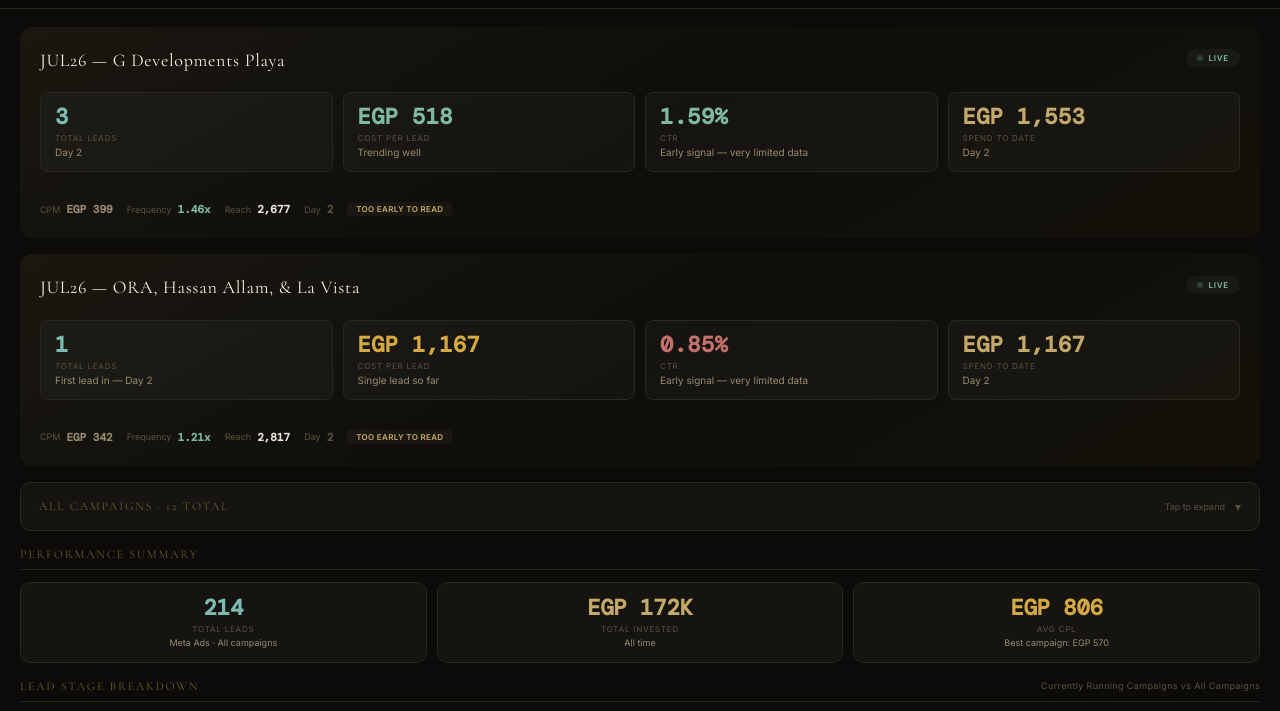
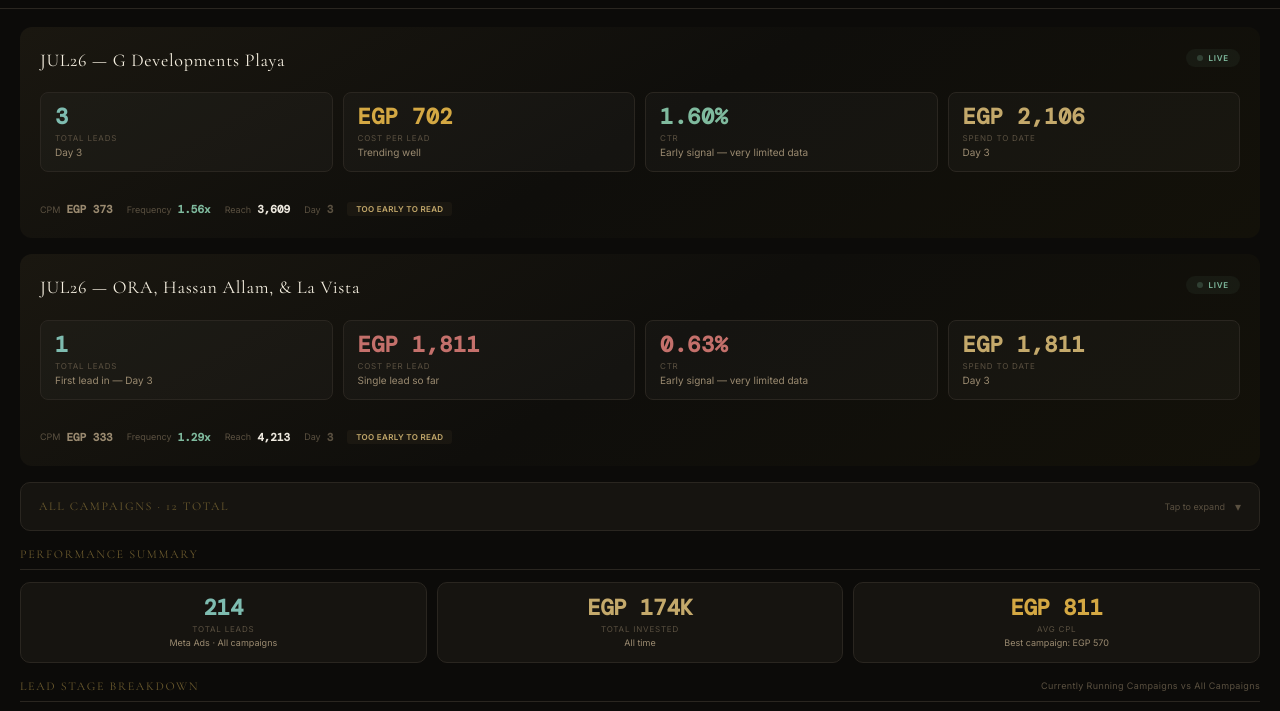
Before and after one commit to Bakry566/maskanconsultancydashboard, a website: page public/index.html in a window 1280 px wide. Shown: the part 50-761 px from the top of the page. Drawn offline with nearby package versions, Linux system fonts and the light colour scheme.

Commit message:
Add files via upload

```diff
--- a/package.json
+++ b/package.json
@@ -1 +1 @@
-{"name":"maskan-command","version":"16.0.0","private":true}
+{"name":"maskan-command","version":"17.0.0","private":true}
--- a/public/index.html
+++ b/public/index.html
@@ -175,16 +175,16 @@ html,body{background:var(--bg);color:var(--txt);font-family:'Inter',sans-serif;-
       <div class="b-live"><div class="lpulse"></div><span>Live</span></div>
     </div>
     <div class="b-kpis">
-      <div class="bk"><div class="bk-val" style="color:var(--teal)">3</div><div class="bk-lbl">Total Leads</div><div class="bk-sub">Day 2</div></div>
-      <div class="bk"><div class="bk-val" style="color:var(--green)">EGP 518</div><div class="bk-lbl">Cost Per Lead</div><div class="bk-sub">Trending well</div></div>
-      <div class="bk"><div class="bk-val" style="color:var(--green)">1.59%</div><div class="bk-lbl">CTR</div><div class="bk-sub">Early signal — very limited data</div></div>
-      <div class="bk"><div class="bk-val" style="color:var(--gold)">EGP 1,553</div><div class="bk-lbl">Spend to Date</div><div class="bk-sub">Day 2</div></div>
+      <div class="bk"><div class="bk-val" style="color:var(--teal)">3</div><div class="bk-lbl">Total Leads</div><div class="bk-sub">Day 3</div></div>
+      <div class="bk"><div class="bk-val" style="color:var(--amber)">EGP 702</div><div class="bk-lbl">Cost Per Lead</div><div class="bk-sub">Trending well</div></div>
+      <div class="bk"><div class="bk-val" style="color:var(--green)">1.60%</div><div class="bk-lbl">CTR</div><div class="bk-sub">Early signal — very limited data</div></div>
+      <div class="bk"><div class="bk-val" style="color:var(--gold)">EGP 2,106</div><div class="bk-lbl">Spend to Date</div><div class="bk-sub">Day 3</div></div>
     </div>
     <div class="b-foot">
-      <div class="bf-item"><span class="bf-lbl">CPM</span><span class="bf-val" style="color:var(--txt2)">EGP 399</span></div>
-      <div class="bf-item"><span class="bf-lbl">Frequency</span><span class="bf-val" style="color:var(--green)">1.46x</span></div>
-      <div class="bf-item"><span class="bf-lbl">Reach</span><span class="bf-val">2,677</span></div>
-      <div class="bf-item"><span class="bf-lbl">Day</span><span class="bf-val" style="color:var(--sub)">2</span></div>
+      <div class="bf-item"><span class="bf-lbl">CPM</span><span class="bf-val" style="color:var(--txt2)">EGP 373</span></div>
+      <div class="bf-item"><span class="bf-lbl">Frequency</span><span class="bf-val" style="color:var(--green)">1.56x</span></div>
+      <div class="bf-item"><span class="bf-lbl">Reach</span><span class="bf-val">3,609</span></div>
+      <div class="bf-item"><span class="bf-lbl">Day</span><span class="bf-val" style="color:var(--sub)">3</span></div>
       <span class="freq-pill" style="background:var(--gbg);color:var(--gold);border:1px solid var(--gold)28">Too early to read</span>
     </div>
   </div>
@@ -195,16 +195,16 @@ html,body{background:var(--bg);color:var(--txt);font-family:'Inter',sans-serif;-
       <div class="b-live"><div class="lpulse"></div><span>Live</span></div>
     </div>
     <div class="b-kpis">
-      <div class="bk"><div class="bk-val" style="color:var(--teal)">1</div><div class="bk-lbl">Total Leads</div><div class="bk-sub">First lead in — Day 2</div></div>
-      <div class="bk"><div class="bk-val" style="color:var(--amber)">EGP 1,167</div><div class="bk-lbl">Cost Per Lead</div><div class="bk-sub">Single lead so far</div></div>
-      <div class="bk"><div class="bk-val" style="color:var(--red)">0.85%</div><div class="bk-lbl">CTR</div><div class="bk-sub">Early signal — very limited data</div></div>
-      <div class="bk"><div class="bk-val" style="color:var(--gold)">EGP 1,167</div><div class="bk-lbl">Spend to Date</div><div class="bk-sub">Day 2</div></div>
+      <div class="bk"><div class="bk-val" style="color:var(--teal)">1</div><div class="bk-lbl">Total Leads</div><div class="bk-sub">First lead in — Day 3</div></div>
+      <div class="bk"><div class="bk-val" style="color:var(--red)">EGP 1,811</div><div class="bk-lbl">Cost Per Lead</div><div class="bk-sub">Single lead so far</div></div>
+      <div class="bk"><div class="bk-val" style="color:var(--red)">0.63%</div><div class="bk-lbl">CTR</div><div class="bk-sub">Early signal — very limited data</div></div>
+      <div class="bk"><div class="bk-val" style="color:var(--gold)">EGP 1,811</div><div class="bk-lbl">Spend to Date</div><div class="bk-sub">Day 3</div></div>
     </div>
     <div class="b-foot">
-      <div class="bf-item"><span class="bf-lbl">CPM</span><span class="bf-val" style="color:var(--txt2)">EGP 342</span></div>
-      <div class="bf-item"><span class="bf-lbl">Frequency</span><span class="bf-val" style="color:var(--green)">1.21x</span></div>
-      <div class="bf-item"><span class="bf-lbl">Reach</span><span class="bf-val">2,817</span></div>
-      <div class="bf-item"><span class="bf-lbl">Day</span><span class="bf-val" style="color:var(--sub)">2</span></div>
+      <div class="bf-item"><span class="bf-lbl">CPM</span><span class="bf-val" style="color:var(--txt2)">EGP 333</span></div>
+      <div class="bf-item"><span class="bf-lbl">Frequency</span><span class="bf-val" style="color:var(--green)">1.29x</span></div>
+      <div class="bf-item"><span class="bf-lbl">Reach</span><span class="bf-val">4,213</span></div>
+      <div class="bf-item"><span class="bf-lbl">Day</span><span class="bf-val" style="color:var(--sub)">3</span></div>
       <span class="freq-pill" style="background:var(--gbg);color:var(--gold);border:1px solid var(--gold)28">Too early to read</span>
     </div>
   </div>
@@ -244,12 +244,12 @@ html,body{background:var(--bg);color:var(--txt);font-family:'Inter',sans-serif;-
         <div class="hc-sub">Meta Ads · All campaigns</div>
       </div>
       <div class="hc">
-        <div class="hc-val" style="color:var(--gold)">EGP 172K</div>
+        <div class="hc-val" style="color:var(--gold)">EGP 174K</div>
         <div class="hc-lbl">Total Invested</div>
         <div class="hc-sub">All time</div>
       </div>
       <div class="hc">
-        <div class="hc-val" style="color:var(--amber)">EGP 806</div>
+        <div class="hc-val" style="color:var(--amber)">EGP 811</div>
         <div class="hc-lbl">Avg CPL</div>
         <div class="hc-sub">Best campaign: EGP 570</div>
       </div>
@@ -321,7 +321,7 @@ html,body{background:var(--bg);color:var(--txt);font-family:'Inter',sans-serif;-
       Most leads (2026): <span style="color:var(--gold)">13</span> (2 BDR Resale Apartment) &nbsp;·&nbsp;
       Lowest CPL in top tier: <span style="color:var(--green)">EGP 551</span> (Playa & Silver Sands Resale Carousel) &nbsp;·&nbsp;
       Best 2026 CTR: <span style="color:var(--amber)">3.60%</span> (6 BDR Resale Villa — 9 leads, outside Top 4 by volume) &nbsp;·&nbsp;
-      Account avg CPL: <span style="color:var(--teal)">EGP 806</span>
+      Account avg CPL: <span style="color:var(--teal)">EGP 811</span>
     </div>
   </div>
 
@@ -335,8 +335,8 @@ html,body{background:var(--bg);color:var(--txt);font-family:'Inter',sans-serif;-
 <script>
 // DATA
 const CAMPS = [
-  {n:'JUL26 - G Developments Playa',s:'ACTIVE',l:3,cpl:518,ctr:1.59,eng:62},
-  {n:'JUL26 - ORA, Hassan Allam, & La Vista',s:'ACTIVE',l:1,cpl:1167,ctr:0.85,eng:29},
+  {n:'JUL26 - G Developments Playa',s:'ACTIVE',l:3,cpl:702,ctr:1.60,eng:90},
+  {n:'JUL26 - ORA, Hassan Allam, & La Vista',s:'ACTIVE',l:1,cpl:1811,ctr:0.63,eng:34},
   {n:'JUL26 - La Vista, H.Allam, G Devs & Ora Summer',s:'DONE',l:1,cpl:2729,ctr:1.04,eng:69},
   {n:'G & Ora Developments Resale - Jun/Jul 26',s:'DONE',l:10,cpl:570,ctr:1.26,eng:195},
   {n:'North Coast Resale Units - May 2026',s:'DONE',l:13,cpl:700,ctr:1.78,eng:705},
```
